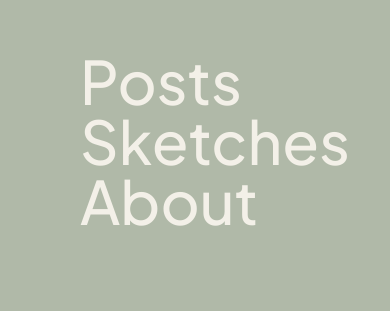
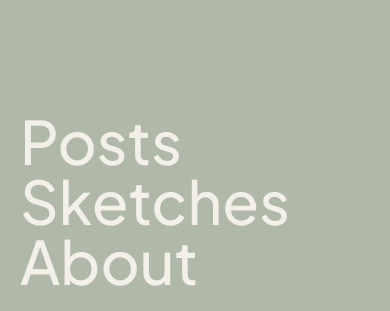
Before and after one commit to dinocosta/dino.codes.next, a Next.js app: page / in a window 390 px wide. Shown: the part 533-844 px from the top of the page. Built offline with nearby package versions, Linux system fonts and the light colour scheme.

Commit message:
Prefer padding over margin & create sketches page

```diff
--- a/pages/index.js
+++ b/pages/index.js
@@ -6,14 +6,12 @@ const jakarta = Plus_Jakarta_Sans({ subsets: ['latin'] });
 
 export default function Home() {
   return (
-		<div className="absolute inset-0">
-			<div className={`flex min-h-screen items-end ${jakarta.className}`}>
-				<div className="mb-auto"></div>
-				<div className="m-20">
-					<Link href="/" className="link">Posts</Link>
-					<Link href="/sketches" className="link">Sketches</Link>
-					<Link href="/" className="link">About</Link>
-				</div>
+		<div className={`flex min-h-screen p-5 md:p-10 lg:p-20 items-end ${jakarta.className}`}>
+			<div className="mb-auto"></div>
+			<div>
+				<Link href="/" className="link">Posts</Link>
+				<Link href="/sketches" className="link">Sketches</Link>
+				<Link href="/" className="link">About</Link>
 			</div>
 		</div>
   );
--- /dev/null
+++ b/pages/sketches.js
@@ -0,0 +1,12 @@
+import Image from 'next/image';
+import { Plus_Jakarta_Sans } from 'next/font/google';
+
+const jakarta = Plus_Jakarta_Sans({ subsets: ['latin'] });
+
+export default function Sketches() {
+	return (
+		<div className={`p-5 md:p-10 lg:p-20 text-white ${jakarta.className}`}>
+			<h1 className="block font-medium text-6xl lg:text-9xl mb-20">Sketches</h1>
+		</div>
+	);
+}
```
